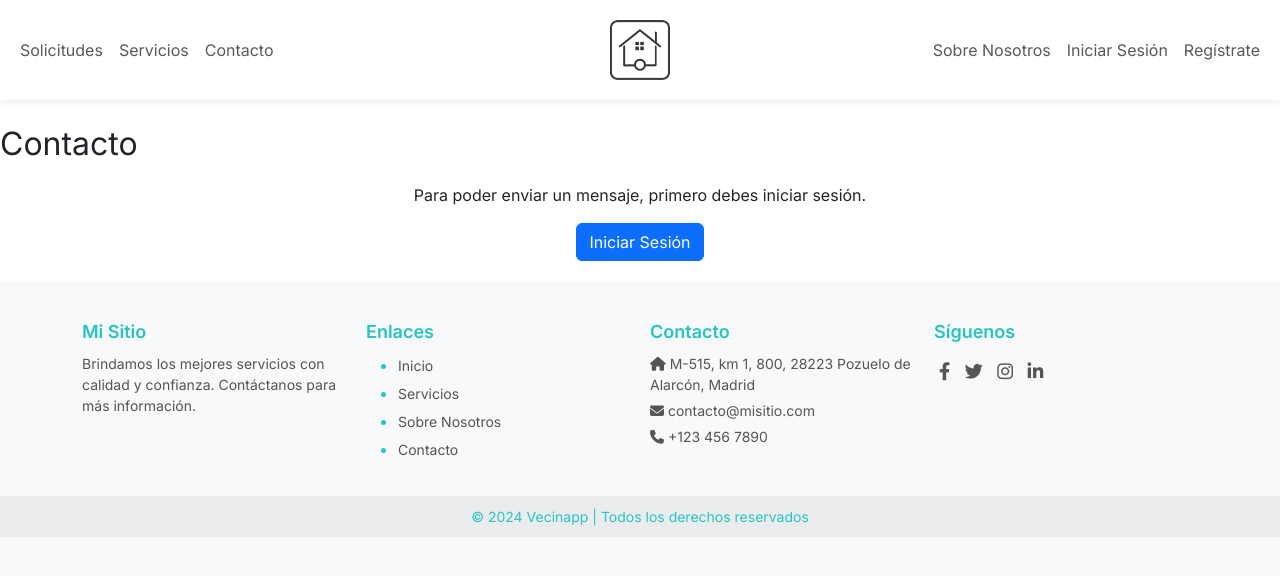
After one commit to Burru10/Vecinapp, a Django app: page /contacto/ in a window 1280 px wide. The commit adds this page. Shown: the top 576 px of the page. Run offline with Django 5.2, Linux system fonts and the light colour scheme.

Commit message:
Aplicación para contacto

```diff
--- /dev/null
+++ b/Vecinapp/Contacto/forms.py
@@ -0,0 +1,8 @@
+from django import forms
+
+class FormularioContacto(forms.Form):
+    nombre = forms.CharField(label="Nombre", max_length=100, required=True)
+
+    email = forms.EmailField(label="Email", required=True)
+
+    mensaje = forms.CharField(label="Mensaje", widget=forms.Textarea, required=True)
--- /dev/null
+++ b/Vecinapp/Contacto/templates/contacto/contacto.html
@@ -0,0 +1,35 @@
+{% extends 'Vecinapp/base.html' %}
+{% load static %}
+{% block content %}
+    <h2 style="margin-top: 125px;">Contacto</h2>
+
+    {% if user.is_authenticated %}
+
+    <div class="contenedorFormulario">
+
+        {% if "valido" in request.GET %}
+
+            <p>Información enviada correctamente. Gracias!</p>
+
+        {% endif %}
+
+        <form action="" method="POST">
+            {% csrf_token %}
+            <table style="margin: 20px auto; text-align: start;">
+                {{formulario_contacto.as_table}}
+            </table>
+            <input type="submit" value="Enviar" class="btn btn-primary" style="width: 125px;">
+        </form>
+
+    </div>
+
+    {% else %}
+
+    <div class="contenedorFormulario">
+        <p>Para poder enviar un mensaje, primero debes iniciar sesión.</p>
+        <a href="{% url 'login' %}" class="btn btn-primary">Iniciar Sesión</a>
+    </div>
+
+    {% endif %}
+
+{% endblock %}
--- /dev/null
+++ b/Vecinapp/Contacto/urls.py
@@ -0,0 +1,7 @@
+from django.urls import path
+
+from Contacto import views
+
+urlpatterns = [
+    path('', views.contacto, name="contacto"),
+]
--- a/Vecinapp/Contacto/views.py
+++ b/Vecinapp/Contacto/views.py
@@ -1,3 +1,29 @@
-from django.shortcuts import render
+from django.shortcuts import render, redirect
+from .forms import FormularioContacto
+from django.core.mail import EmailMessage
+from django.contrib.auth.decorators import login_required
 
 # Create your views here.
+
+def contacto(request):
+    formulario_contacto=FormularioContacto()
+
+    if request.method == "POST":
+        formulario_contacto=FormularioContacto(data=request.POST)
+        if formulario_contacto.is_valid():
+            nombre = request.POST.get("nombre")
+            email = request.user.email
+            mensaje = request.POST.get("mensaje")
+
+            email = EmailMessage("Mensaje desde la app de vecinapp",
+            "El usuario con nombre {} con la dirección de correo {} escribe lo siguiente:\n\n{}".format(nombre, email, mensaje),
+            request.user.email, ["vecinappoficial@gmail.com"], reply_to=[email])
+
+            try:
+                email.send()
+                return redirect("/contacto/?valido")
+            except:
+                return redirect("/contacto/?novalido")
+
+
+    return render(request, "Contacto/contacto.html", {'formulario_contacto':formulario_contacto})
--- a/Vecinapp/Vecinapp/urls.py
+++ b/Vecinapp/Vecinapp/urls.py
@@ -19,6 +19,10 @@ from django.urls import path, include
 
 urlpatterns = [
     path('admin/', admin.site.urls),
+
     path('', include('Web.urls')),
+
     path('autenticacion/', include('Autenticacion.urls')),
+
+    path('contacto/', include('Contacto.urls')),
 ]
--- a/Vecinapp/Web/static/Vecinapp/css/styles.css
+++ b/Vecinapp/Web/static/Vecinapp/css/styles.css
@@ -205,3 +205,11 @@ body{
     background-color: rgb(39, 196, 196);
     color: white;
 }
+
+/*CONTACTO*/
+.contenedorFormulario{
+    width: 50%;
+    margin: 10px auto;
+    padding: 10px 0px;
+    text-align: center;
+}
--- a/Vecinapp/Web/templates/Vecinapp/base.html
+++ b/Vecinapp/Web/templates/Vecinapp/base.html
@@ -49,7 +49,7 @@
                     </li>
                     <li class="nav-item">
                         {% if user.is_authenticated %}
-                            <a class="nav-link" href="">Hola {{ user.username }}</a>
+                            <a class="nav-link" href="">Hola {{ user.first_name }}</a>
                         {% else %}
                             <a class="nav-link" href="{% url 'autenticacion' %}">Regístrate</a>
                         {% endif %}
@@ -89,7 +89,7 @@
                 <!-- Sección: Contacto -->
                 <div class="footer-section">
                     <h5>Contacto</h5>
-                    <p><i class="fas fa-home"></i> 123 Calle Principal, Ciudad</p>
+                    <p><i class="fas fa-home"></i> M-515, km 1, 800, 28223 Pozuelo de Alarcón, Madrid</p>
                     <p><i class="fas fa-envelope"></i> contacto@misitio.com</p>
                     <p><i class="fas fa-phone"></i> +123 456 7890</p>
                 </div>
--- a/Vecinapp/Web/templates/Vecinapp/contacto.html
+++ /dev/null
@@ -1,5 +0,0 @@
-{% extends 'Vecinapp/base.html' %}
-{% load static %}
-{% block content %}
-    <h2>Contacto</h2>
-{% endblock %}
--- a/Vecinapp/Web/urls.py
+++ b/Vecinapp/Web/urls.py
@@ -3,7 +3,6 @@ from Web import views
 
 urlpatterns = [
     path('', views.index, name="index"),
-    path('contacto', views.contacto, name="contacto"),
     path('servicios', views.servicios, name="servicios"),
     path('solicitudes', views.solicitudes, name="solicitudes"),
     path('sobre_nosotros', views.sobre_nosotros, name="sobre_nosotros"),
--- a/Vecinapp/Web/views.py
+++ b/Vecinapp/Web/views.py
@@ -4,9 +4,6 @@ from django.shortcuts import render, HttpResponse
 
 def index(request):
     return render(request, "Vecinapp/index.html")
-
-def contacto(request):
-    return render(request, "Vecinapp/contacto.html")
 
 def servicios(request):
     return render(request, "Vecinapp/servicios.html")
```
Also changed, not shown: Vecinapp/Autenticacion/templates/login/login.html (+15 -3 lines), Vecinapp/Vecinapp/settings.py (+9 -0 lines), Vecinapp/db.sqlite3.
